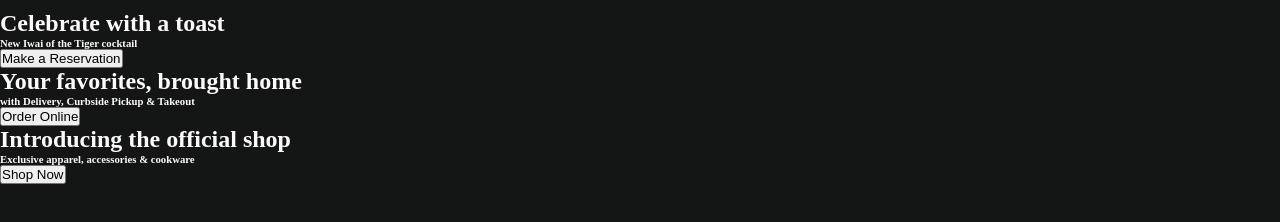
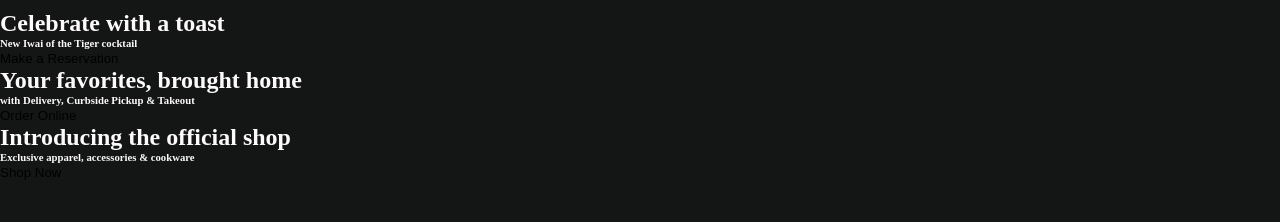
Before and after one commit to cjacqo/odin-restaurants, a website built with webpack: page dist/index.html in a window 1280 px wide. Shown: the part 50-272 px from the top of the page. Built offline with Linux system fonts and the light colour scheme.

Commit message:
Removed default styles from buttons. Added comments to the Header.js file and render.js file. Also added class name to the navigation menu links

```diff
--- a/src/components/Header.js
+++ b/src/components/Header.js
@@ -1,16 +1,22 @@
 import TitleBox from "../elements/TitleBox"
 
 const Header = (data) => {
+    // Destructure the data
     const { title, subtitle, img } = data
+    // Create elements
     const header = document.createElement('header')
+    const contentContainer = document.createElement('div')
+    // Add class names to elements
     header.classList.add('page-header', 'flex', 'col', 'white', 'overlay-image')
-    console.log(img)
+    contentContainer.classList.add('content-container', 'container')
+    // Add background img to the header element
     header.style.backgroundImage = `url('${img}')`
-    const contentContainer = document.createElement('div')
-    contentContainer.classList.add('content-container', 'container')
+    // Create a TitleBox component
     const titleContainer = TitleBox(title, subtitle)
+    // Append elements
     contentContainer.appendChild(titleContainer)
     header.appendChild(contentContainer)
+    // Return the header
     return header
 }
 
--- a/src/components/Nav.js
+++ b/src/components/Nav.js
@@ -19,6 +19,7 @@
     menuListContainer.classList.add('nav-list-container', 'hidden')
     links.forEach(li => {
         let menuItem = document.createElement('li')
+        menuItem.classList.add('nav-menu-link', 'pointer')
         menuItem.innerText = li
         menuItem.addEventListener('click', (e) => {
             e.stopImmediatePropagation()
--- a/src/functions/render.js
+++ b/src/functions/render.js
@@ -25,6 +25,8 @@
             MainMenu(MenuData)
             return
         default:
+            // Condition to toggle classes for animation and changing navMenuIcon
+            //      from times (x) to bars (lines) if the nav menu is not hidden
             if (!ul.classList.contains('hidden')) {
                 const menuIcon = document.getElementById('navMenuIcon')
                 menuIcon.classList.remove('fa-times')
--- a/src/styles.css
+++ b/src/styles.css
@@ -43,6 +43,11 @@
 /* ---
     Global Styles and Resets
 --- */
+button {
+    border: none;
+    background-color: transparent;
+}
+
 ul {
     list-style: none;
 }
```
Also changed, not shown: dist/main.js.
